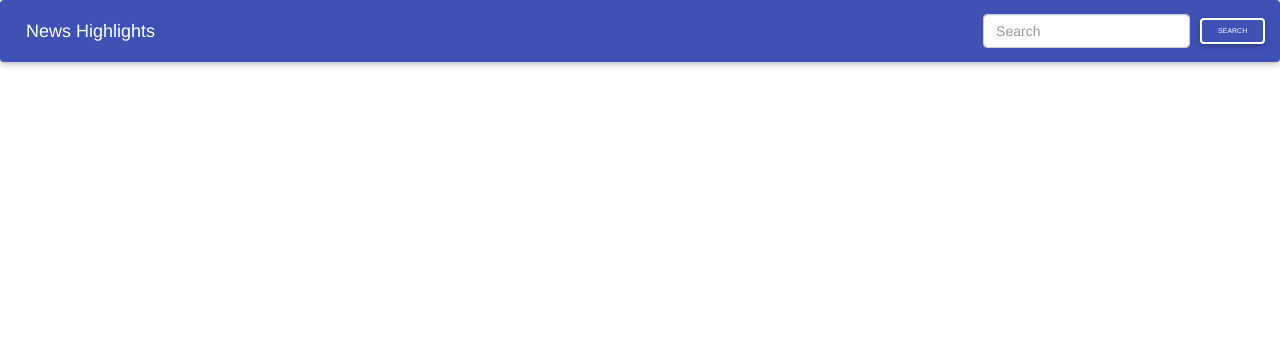
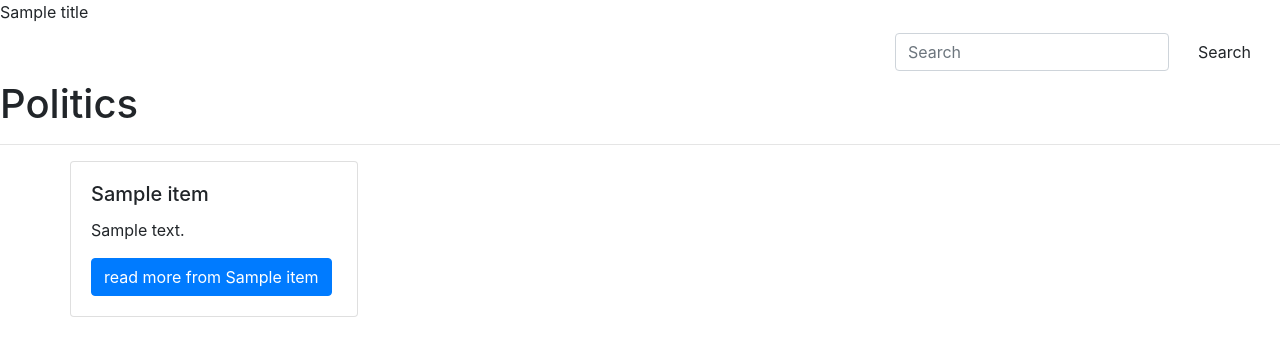
Before and after one commit to JacqulineWangu/News_Highlight, a Flask app: template app/templates/index.html in a window 1280 px wide. Shown: the top 356 px of the page. Run offline with Flask 2, Linux system fonts and the light colour scheme; the template is opened without the code that fills it: most values are stand-ins (such as "Sample title", 1, 10 or a date in 2020); some libraries are stand-ins or nearby versions.

Commit message:
adding politics headlines but not yet arranged the cards in order

```diff
--- a/app/requests.py
+++ b/app/requests.py
@@ -37,7 +37,7 @@
         description = item.get('description')
 
         if item.get('id') and item.get('language')=='en':
-            source_object = Movie(id,name,language,country,url,description)
+            source_object = Sources(id,name,language,country,url,description)
             results.append(source_object)
 
     return results
--- a/app/templates/base.html
+++ b/app/templates/base.html
@@ -1,6 +1,25 @@
-{% extends 'bootstrap/base.html'%}
+<!DOCTYPE html>
+<html lang="en">
+<head>
+    <meta charset="UTF-8">
+    <meta name="viewport" content="width=device-width, initial-scale=1.0">
+    <meta http-equiv="X-UA-Compatible" content="ie=edge">
+    <link rel="stylesheet" href="https://stackpath.bootstrapcdn.com/bootstrap/4.3.1/css/bootstrap.min.css"integrity="sha384-ggOyR0iXCbMQv3Xipma34MD+dH/1fQ784/j6cY/iJTQUOhcWr7x9JvoRxT2MZw1T" crossorigin="anonymous">
+    {% if title %}
+        {{ title }}
+    {% else %}
+        <title>News Highlight</title>
+    {% endif %}
+</head>
+<body>
+    {% block navbar %}
+        {% include 'navbar.html' %}
+    {% endblock %}
 
-<!-- Navbar block  -->
-{% block navbar %}
-{% include 'navbar.html' %}
-{% endblock %}
+    {% block content %}
+    {% endblock %}
+    <script src="https://code.jquery.com/jquery-3.3.1.slim.min.js" integrity="sha384-q8i/X+965DzO0rT7abK41JStQIAqVgRVzpbzo5smXKp4YfRvH+8abtTE1Pi6jizo" crossorigin="anonymous"></script>
+    <script src="https://cdnjs.cloudflare.com/ajax/libs/popper.js/1.14.7/umd/popper.min.js" integrity="sha384-UO2eT0CpHqdSJQ6hJty5KVphtPhzWj9WO1clHTMGa3JDZwrnQq4sF86dIHNDz0W1" crossorigin="anonymous"></script>
+    <script src="https://stackpath.bootstrapcdn.com/bootstrap/4.3.1/js/bootstrap.min.js" integrity="sha384-JjSmVgyd0p3pXB1rRibZUAYoIIy6OrQ6VrjIEaFf/nJGzIxFDsf4x0xIM+B07jRM" crossorigin="anonymous"></script>
+</body>
+</html>
--- a/app/templates/index.html
+++ b/app/templates/index.html
@@ -3,21 +3,7 @@
 
 
  {%block styles%}
-<link src="https://code.jquery.com/jquery-3.3.1.slim.min.js"
-    integrity="sha384-q8i/X+965DzO0rT7abK41JStQIAqVgRVzpbzo5smXKp4YfRvH+8abtTE1Pi6jizo" crossorigin="anonymous">
 
-
-<link src="https://cdnjs.cloudflare.com/ajax/libs/popper.js/1.14.7/umd/popper.min.js"
-    integrity="sha384-UO2eT0CpHqdSJQ6hJty5KVphtPhzWj9WO1clHTMGa3JDZwrnQq4sF86dIHNDz0W1" crossorigin="anonymous">
-
-
-<link src="https://stackpath.bootstrapcdn.com/bootstrap/4.3.1/js/bootstrap.min.js"
-    integrity="sha384-JjSmVgyd0p3pXB1rRibZUAYoIIy6OrQ6VrjIEaFf/nJGzIxFDsf4x0xIM+B07jRM" crossorigin="anonymous">
-
-
-<link href="https://cdnjs.cloudflare.com/ajax/libs/mdbootstrap/4.7.6/css/mdb.min.css" rel="stylesheet">
-<link rel="stylesheet" href="https://stackpath.bootstrapcdn.com/bootstrap/4.3.1/css/bootstrap.min.css"
-    integrity="sha384-ggOyR0iXCbMQv3Xipma34MD+dH/1fQ784/j6cY/iJTQUOhcWr7x9JvoRxT2MZw1T" crossorigin="anonymous">
 {{ super() }}
 
 <link rel="stylesheet" href="{{url_for('static',filename='css/index.css')}}">
@@ -27,6 +13,21 @@
 
 
 {% block content %}
-
-
+ <h1>Politics</h1>
+ <hr>
+{% for item in sources %}
+<div class="container">
+    <div class="row">
+        <div class="col-xs-4">
+            <div class="card" style="width: 18rem;">
+                <div class="card-body">
+                    <h5 class="card-title">{{item.name}}</h5>
+                    <p class="card-text">{{item.description}}</p>
+                    <a href="{{item.url}}" class="btn btn-primary">read more from {{item.name}}</a>
+                </div>
+            </div>
+        </div>
+    </div>
+</div>
+{% endfor %}
 {% endblock %}
--- a/app/templates/macros.html
+++ b/app/templates/macros.html
@@ -6,7 +6,7 @@
     <img src="{{ headline.urlToImage }}" alt="" class="img-responsive">
 
     <p>{{headline.title}}</p>
-    <a href="{{headline.url}}"><strong><small>Read more</small></strong></a>
+    <a href="{{headline.url}}"><strong><small>explore</small></strong></a>
 
 </div>
 
```
Also changed, not shown: app/main/views.py (+6 -4 lines), app/static/index.css (added).
